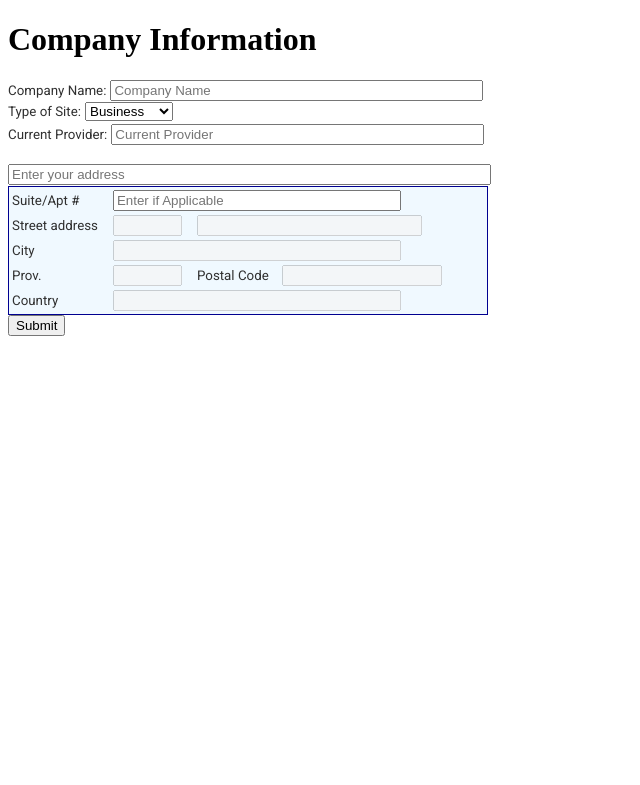
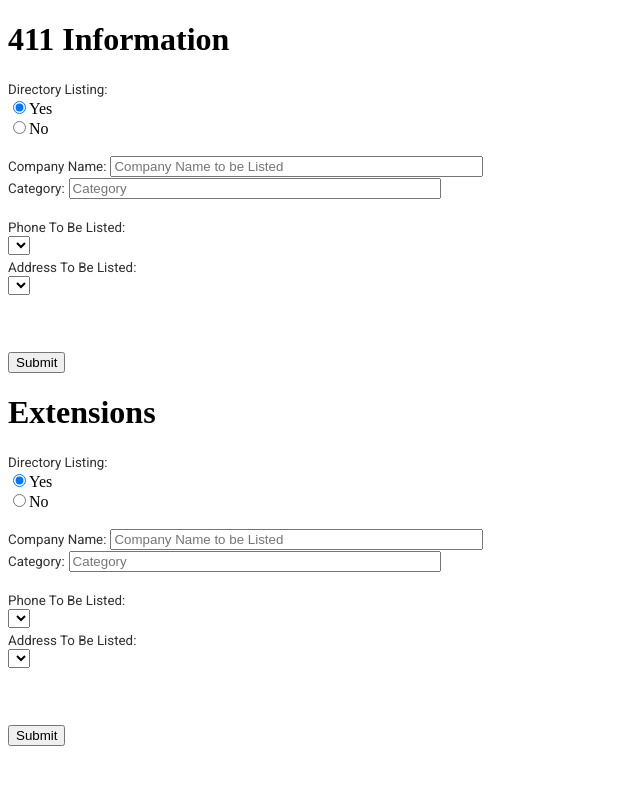
Before and after one commit to sagar5534/Agilis-Onboarding-Platform, a Django app: page /forms/submit in a window 1280 px wide. Shown: the top 785 px of the page, without its empty margins (0-640 px from the left). Run offline with Django 3.2, Linux system fonts and the light colour scheme; the visitor is signed in with stand-in values (Sample User, id 1); lists and menus that the app fills with data are empty; some libraries are stand-ins or nearby versions.

Commit message:
Getting MainSite changes to work

```diff
--- a/Portal/forms/static/forms/main.js
+++ b/Portal/forms/static/forms/main.js
@@ -36,16 +36,6 @@
     document.getElementById("administrative_area_level_1" + id).value = ""
     document.getElementById("postal_code" + id).value = ""
     document.getElementById("country" + id).value = ""
-}
-
-
-//Check if NEEDED
-function PromptNewAddress(period) {
-    if (period == "0") {
-        document.getElementById('NewAddress').style.display = "block"
-    } else {
-        document.getElementById('NewAddress').style.display = "none"
-    }
 }
 
 
@@ -280,33 +270,27 @@
 }
 
 
- //Does user want to be listed in 411 Directory - 411 Directory - Forms
- $("input:radio[name='option']").click(function () {
-    var radioValue = $("input[name='option']:checked").val();
-    if (radioValue == 1) {
-        document.getElementById('CompanyName411').disabled = false;
-        document.getElementById('Category').disabled = false;
-        document.getElementById('phone').disabled = false;
-        document.getElementById('SelectAddress').disabled = false;
-        document.getElementById('SelectPhone').disabled = false;
-        PromptNewAddress(document.getElementById("SelectAddress").options[document.getElementById("SelectAddress").selectedIndex].value)
-        PromptNewPhone(document.getElementById("SelectPhone").options[document.getElementById("SelectPhone").selectedIndex].value)
-
-    } else {
-        document.getElementById('NewAddress').style.display = "none"
-        document.getElementById('CompanyName411').value = '';
-        document.getElementById('CompanyName411').disabled = true;
-        document.getElementById('Category').disabled = true;
-        document.getElementById('phone').disabled = true;
-        document.getElementById('SelectAddress').disabled = true;
-        document.getElementById('SelectPhone').disabled = true;
-    }
-});
 
 
+function PromptNewAddress(period) {
+    var sel = "SelectAddress" + period
+
+    var address = document.getElementById(sel).options[document.getElementById(sel).selectedIndex].value;
+    if (address == "0") {
+        clearGoogleAddress(period)
+        document.getElementById('NewAddress' + period).style.display = "block"
+    } else {
+        document.getElementById('NewAddress' + period).style.display = "none"
+    }
+}
+
+
+//Instructions that occur once document is ready
+$(document).ready(function () {
+
     //A main site is changed on 911 Info - Form
- $("#SelectAddress2").on('change', function () {
-
+    $("#SelectAddress2").change( function(e){
+        e.preventDefault();
         document.getElementById('RulesTable').innerHTML = "<tr><th>Phone</th><th>Address</th><th></th></tr>"
 
         Object.keys(normalRules).forEach(function (key) {
@@ -322,29 +306,32 @@
                 '<td>' + normalRules[key].address + '</td>' +
                 '</tr>'
         });
-
     });
 
+     //Does user want to be listed in 411 Directory - 411 Directory - Forms
+    $("input:radio[name='option']").click(function () {
+        var radioValue = $("input[name='option']:checked").val();
+        if (radioValue == 1) {
+            document.getElementById('CompanyName411').disabled = false;
+            document.getElementById('Category').disabled = false;
+            document.getElementById('SelectAddress').disabled = false;
+            document.getElementById('SelectPhone').disabled = false;
+            //PromptNewAddress(document.getElementById("SelectAddress").options[document.getElementById("SelectAddress").selectedIndex].value)
 
- //Show Google Address bar
- $("#SelectAddress3").on('change', function () {
-    var add3 = document.getElementById("SelectAddress3").options[document.getElementById("SelectAddress3").selectedIndex].value;
-    if (add3 == "0") {
-        clearGoogleAddress(3)
-        document.getElementById('NewAddress3').style.display = "block"
         } else {
-        document.getElementById('NewAddress3').style.display = "none"
+            document.getElementById('NewAddress').style.display = "none"
+            document.getElementById('CompanyName411').value = '';
+            document.getElementById('CompanyName411').disabled = true;
+            document.getElementById('Category').disabled = true;
+            document.getElementById('SelectAddress').disabled = true;
+            document.getElementById('SelectPhone').disabled = true;
         }
     });
 
-
-//Instructions that occur once document is ready
-$(document).ready(function () {
-
     //Showing Screens
-    $(".step1").show();
+    $(".step1").hide();
     $(".step2").hide();
-    $(".step3").hide();
+    $(".step3").show();
     $(".step4").hide();
 
     //Company Info
@@ -437,12 +424,11 @@
                         alert(data.formerrors.Phone411)
                     }
                     else {
-                        getAddress("SelectAddress2", function (address) {
-                            getPhone("SelectPhone2", function (phone) {
-                                createRuleTable(phone, address);
-                            });
-                        });
-                        getAddress('SelectAddress3', function () {})
+                        getAddress('SelectAddress', function () {
+                            $('#SelectAddress').on('change', PromptNewAddress(''))
+                        })
+                        getPhone('SelectPhone', function () {})
+
                         $(".step2").hide();
                         $(".step3").show();
                     }
@@ -456,7 +442,6 @@
     //411 Info
     $(".step3").submit(function (e) {
 
-        //Type of Data to be send over to Catch2
         if (document.getElementById('radio-yes').checked == true) {
             if (document.getElementById("SelectAddress").options[document.getElementById("SelectAddress").selectedIndex].value == 0) {
                 data = {
@@ -499,7 +484,18 @@
                     }
                     alert(output);
                 } else {
+                    getAddress("SelectAddress2", function (address) {
+                        getPhone("SelectPhone2", function (phone) {
+                            createRuleTable(phone, address);
+
+                        });
+                    });
+
                     $(".step3").hide();
+                    $(".step4").show();
+                    getAddress('SelectAddress3', function(){
+                        $('#SelectAddress3').on('change', PromptNewAddress('3'))
+                    })
                 }
             });
     });
--- a/Portal/templates/forms/mainForm.html
+++ b/Portal/templates/forms/mainForm.html
@@ -12,11 +12,7 @@
 
     <script src="https://ajax.googleapis.com/ajax/libs/jquery/3.4.1/jquery.min.js"></script>
     <script>
-        var company = {
-            {
-                company
-            }
-        };
+        var company = {{ company }};
     </script>
     <script src="{% static 'forms/google.js' %}"></script>
     <script src="{% static 'forms/main.js' %}"></script>
@@ -161,7 +157,7 @@
             <div id="locationField">
                 <label class="label">Address To Be Listed:</label>
                 <br>
-                <select id='SelectAddress' onchange="PromptNewAddress(this.value)">
+                <select id='SelectAddress'>
                 </select>
             </div>
 
@@ -375,6 +371,102 @@
 
         </form>
 
+
+        <form class="step5">
+
+            <h1>Extensions</h1>
+
+            <div id="locationField">
+                <label class="label">Directory Listing: </label> <br>
+                <input type="radio" id="radio-yes" name="option" value=1 checked>Yes<br>
+                <input type="radio" id="radio-no" name="option" value=0>No<br>
+            </div>
+
+            <br><br><br>
+
+            <div id="locationField">
+                <label class="label" for="CompanyName411">Company Name:</label>
+                <input class="field" id="CompanyName411" type="text" name="CompanyName411" maxlength="100"
+                    placeholder="Company Name to be Listed" required>
+            </div>
+
+            <div id="locationField">
+                <label class="label" for="Category">Category:</label>
+                <input class="field" id="Category" type="text" name="Category" maxlength="100" placeholder="Category"
+                    required>
+            </div>
+
+            <br>
+
+            <div id="locationField">
+                <label class="label">Phone To Be Listed:</label>
+                <br>
+                <select id='SelectPhone'>
+                </select>
+
+            </div>
+            <br>
+
+            <div id="locationField">
+                <label class="label">Address To Be Listed:</label>
+                <br>
+                <select id='SelectAddress'>
+                </select>
+            </div>
+
+            <br>
+            <br>
+
+            <div id='NewAddress' style='display: none'>
+                <div id="locationField">
+                    <input id="autocomplete2" placeholder="Enter your address" onFocus="geolocate()" type="text" />
+                </div>
+
+                <table id="address">
+                    <tr>
+                        <td class="label">Suite/Apt #</td>
+                        <td class="wideField" colspan="3">
+                            <input name="Suite2" class="field" id="Suite2" placeholder="Enter if Applicable" />
+                        </td>
+                    </tr>
+                    <tr>
+                        <td class="label">Street address</td>
+                        <td class="slimField"><input name="StreetNum2" class="field" id="street_number2"
+                                disabled="true" />
+                        </td>
+                        <td class="wideField" colspan="2"><input name="Street2" class="field" id="route2"
+                                disabled="true" />
+                        </td>
+                    </tr>
+                    <tr>
+                        <td class="label">City</td>
+                        <td class="wideField" colspan="3"><input name="City2" class="field" id="locality2"
+                                disabled="true" />
+                        </td>
+                    </tr>
+                    <tr>
+                        <td class="label">Prov.</td>
+                        <td class="slimField"><input name="Prov2" class="field" id="administrative_area_level_12"
+                                disabled="true" /></td>
+                        <td class="label">Postal Code</td>
+                        <td class="wideField"><input name="Postal2" class="field" id="postal_code2" disabled="true" />
+                        </td>
+                    </tr>
+                    <tr>
+                        <td class="label">Country</td>
+                        <td class="wideField" colspan="3"><input name="Country2" class="field" id="country2"
+                                disabled="true" /></td>
+                    </tr>
+                </table>
+            </div>
+
+            <div id="submit">
+                <br><br>
+                <button type="submit">Submit</button>
+            </div>
+
+        </form>
+
 </body>
 
 </html>
```
Lines whose indentation alone changed are shown as unchanged.
